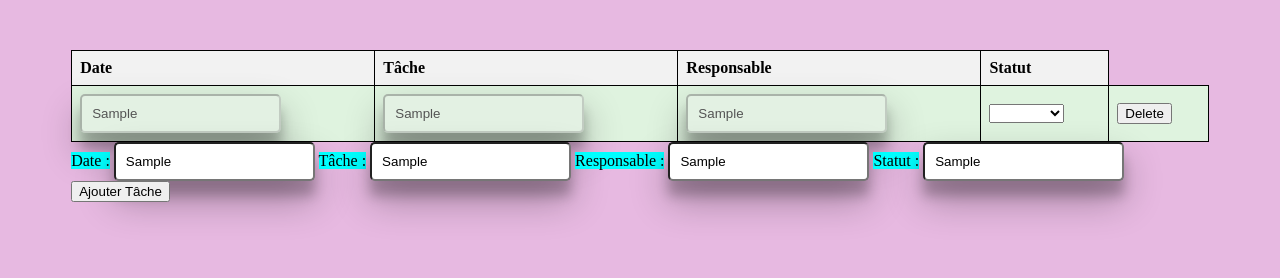
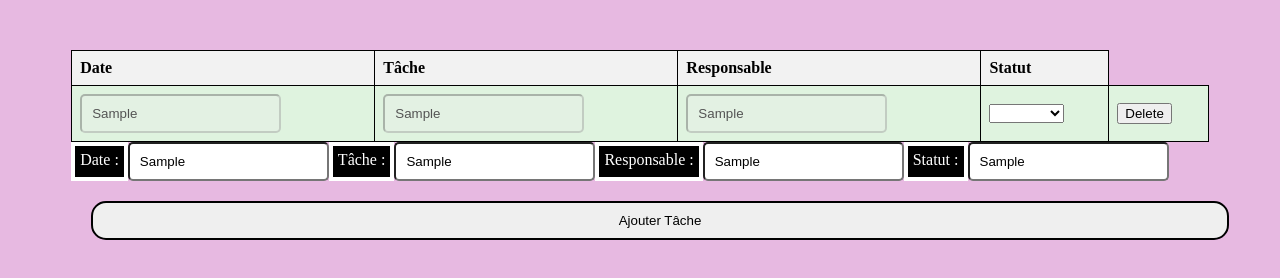
Before and after one commit to Adrien69440/tableauDeTaches, a plain HTML site: page index.html in a window 1280 px wide. Both pictures are taken after typing "Sample", "Sample", "Sample", "Sample" into the empty fields and a click on the button "Ajouter Tâche". Drawn offline with nearby package versions, Linux system fonts and the light colour scheme.

Commit message:
modification css

```diff
--- a/index.html
+++ b/index.html
@@ -6,7 +6,7 @@
     <title>Tableau de Tâches</title>
     <link rel="stylesheet" href="./style/styles.css">
     <link rel="stylesheet" href="https://cdn.jsdelivr.net/npm/flatpickr/dist/flatpickr.min.css">
-    <script src="https://cdn.jsdelivr.net/npm/flatpickr"></script>
+
 </head>
 <body>
   <div class="containeur">
@@ -22,7 +22,7 @@
         <tbody id="taskTableBody">
         </tbody>
     </table>
-    <div>
+    <div class="containeurInput">
         <label for="timeInput">Date :</label>
         <input type="text" id="timeInput">
         <label for="taskInput">Tâche :</label>
@@ -31,9 +31,12 @@
         <input type="text" id="responsibleInput">
         <label for="statusInput">Statut :</label>
         <input type="text" id="statusInput">
-        <button onclick="addTask()">Ajouter Tâche</button>
     </div>
+        <!-- <button onclick="addTask()" class="btnAdd">Ajouter Tâche</button> -->
+        <button id="btnAdd" class="btnAdd">Ajouter Tâche</button>
+
 </div>
-    <script src="./js/script.js"defer></script>
+<script src="https://cdn.jsdelivr.net/npm/flatpickr"></script>
+<script src="./js/script.js"defer></script>
 </body>
 </html>
--- a/js/script.js
+++ b/js/script.js
@@ -10,21 +10,6 @@ function loadTasks() {
 // Fonction pour enregistrer les tâches dans le localStorage
 function saveTasks(tasks) {
     localStorage.setItem('tasks', JSON.stringify(tasks));
-}
-
-// Fonction pour ajouter une tâche
-function addTask() {
-    const time = document.getElementById("timeInput").value;
-    const task = document.getElementById("taskInput").value;
-    const responsible = document.getElementById("responsibleInput").value;
-    const status = document.getElementById("statusInput").value;
-    const id = tasks.length > 0 ? tasks[tasks.length - 1].id + 1 : 1;
-
-    const newTask = { id, time, task, responsible, status };
-    tasks.push(newTask);
-
-    saveTasks(tasks);
-    displayTasks();
 }
 
 // Fonction pour charger et afficher les tâches
@@ -41,7 +26,6 @@ function displayTasks() {
             <td>${task.task}</td>
             <td>${task.responsible}</td>
             <td>${task.status}</td>
-            // <td><button onclick="editTask(${task.id})">Éditer</button></td>
             <td><button onclick="deleteTask(${task.id})">Supprimer</button></td>
         `;
         tableBody.appendChild(row);
@@ -81,13 +65,6 @@ function displayTasks() {
                 input.disabled = true;
                 cell.appendChild(input);
 
-                // Configurer Flatpickr pour cette cellule
-                flatpickr(input, {
-                    enableTime: true,
-                    dateFormat: "Y-m-d H:i",
-                    disableMobile: true
-
-                });
             } else {
                 // Pour la colonne 'status', créer un menu déroulant
                 const select = document.createElement("select");
@@ -142,30 +119,62 @@ function displayTasks() {
 }
 
 
-function addTask() {
+
+// function addTask() {
+//     const timeInput = document.getElementById("timeInput");
+
+//     // Initialiser Flatpickr sur l'élément d'entrée de date
+//     flatpickr(timeInput, {
+//         enableTime: true, // Activer le choix de l'heure
+//         dateFormat: "Y-m-d H:i", // Format de date et heure
+//         disableMobile: true, // Désactiver sur les appareils mobiles
+//         onClose: function(selectedDates, dateStr, instance) {
+//             // Appeler la fonction pour ajouter la tâche une fois que la date est sélectionnée
+//             addTaskAfterDateSelection();
+//         }
+//     });
+// }
+
+// // Fonction pour ajouter la tâche après la sélection de la date
+// function addTaskAfterDateSelection() {
+//     const time = document.getElementById("timeInput").value;
+//     const task = document.getElementById("taskInput").value;
+//     const responsible = document.getElementById("responsibleInput").value;
+//     const status = document.getElementById("statusInput").value;
+//     const id = tasks.length > 0 ? tasks[tasks.length - 1].id + 1 : 1;
+
+//     // Créer une nouvelle tâche avec les valeurs saisies
+//     const newTask = { id, time, task, responsible, status };
+
+//     // Ajouter la nouvelle tâche à la liste des tâches
+//     tasks.push(newTask);
+
+//     // Enregistrer les données mises à jour dans le localStorage
+//     localStorage.setItem('tasks', JSON.stringify(tasks));
+
+//     // Afficher les tâches mises à jour
+//     displayTasks();
+// }
+// Fonction pour ajouter une tâche après la sélection de la date
+function addTaskAfterDateSelection() {
     const time = document.getElementById("timeInput").value;
     const task = document.getElementById("taskInput").value;
     const responsible = document.getElementById("responsibleInput").value;
     const status = document.getElementById("statusInput").value;
     const id = tasks.length > 0 ? tasks[tasks.length - 1].id + 1 : 1;
 
-    tasks.push({ id, time, task, responsible, status, done: false });
+    // Créer une nouvelle tâche avec les valeurs saisies
+    const newTask = { id, time, task, responsible, status };
+
+    // Ajouter la nouvelle tâche à la liste des tâches
+    tasks.push(newTask);
 
     // Enregistrer les données mises à jour dans le localStorage
     localStorage.setItem('tasks', JSON.stringify(tasks));
 
+    // Afficher les tâches mises à jour
     displayTasks();
 }
 
-
-
-function deleteTask(id) {
-    tasks = tasks.filter(task => task.id !== id);
-
-    // Enregistrer les données mises à jour dans le localStorage
-    localStorage.setItem('tasks', JSON.stringify(tasks));
-
-    displayTasks();
-}
-
-displayTasks();
+// Écouter le clic sur le bouton Ajouter et appeler la fonction pour ajouter la tâche
+document.querySelector('.btnAdd').addEventListener('click', addTaskAfterDateSelection);
--- a/style/styles.css
+++ b/style/styles.css
@@ -35,11 +35,32 @@ body{
 }
 
 label{
-    background-color: aqua;
+    background-color: black;
+    padding: 5px;
+    color:white;
+    border: 4px white solid;
 }
 input{
     /* background-color: red; */
     padding: 10px;
     border-radius: 5px;
-    box-shadow:  0 19px 38px rgba(0,0,0,0.30), 0 15px 12px rgba(0,0,0,0.22);
+    /* box-shadow:  0 19px 38px rgba(0,0,0,0.30), 0 15px 12px rgba(0,0,0,0.22); */
 }
+
+.btnAdd{
+ border-radius: 15px ;
+ padding: 10px;
+ border: 2px solid;
+ width: 100%;
+ margin: 20px;
+}
+.btnAdd:hover{
+    box-shadow: 0 10px 20px rgba(0,0,0,0.19), 0 6px 6px rgba(0,0,0,0.23);
+    background-color: pink;
+    transition: cubic-bezier(0.075, 0.82, 0.165, 1);
+    cursor: pointer;
+}
+.containeurInput{
+    display: flex;
+
+}
```
